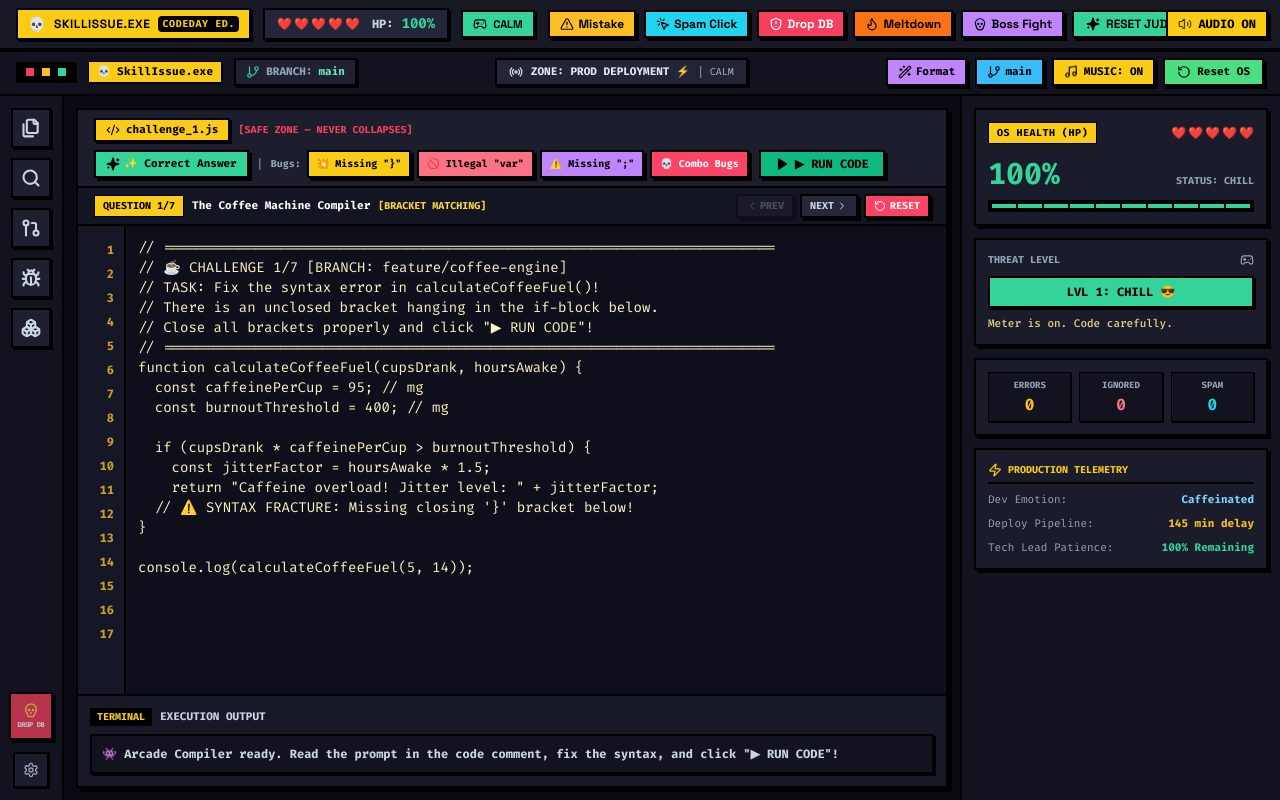
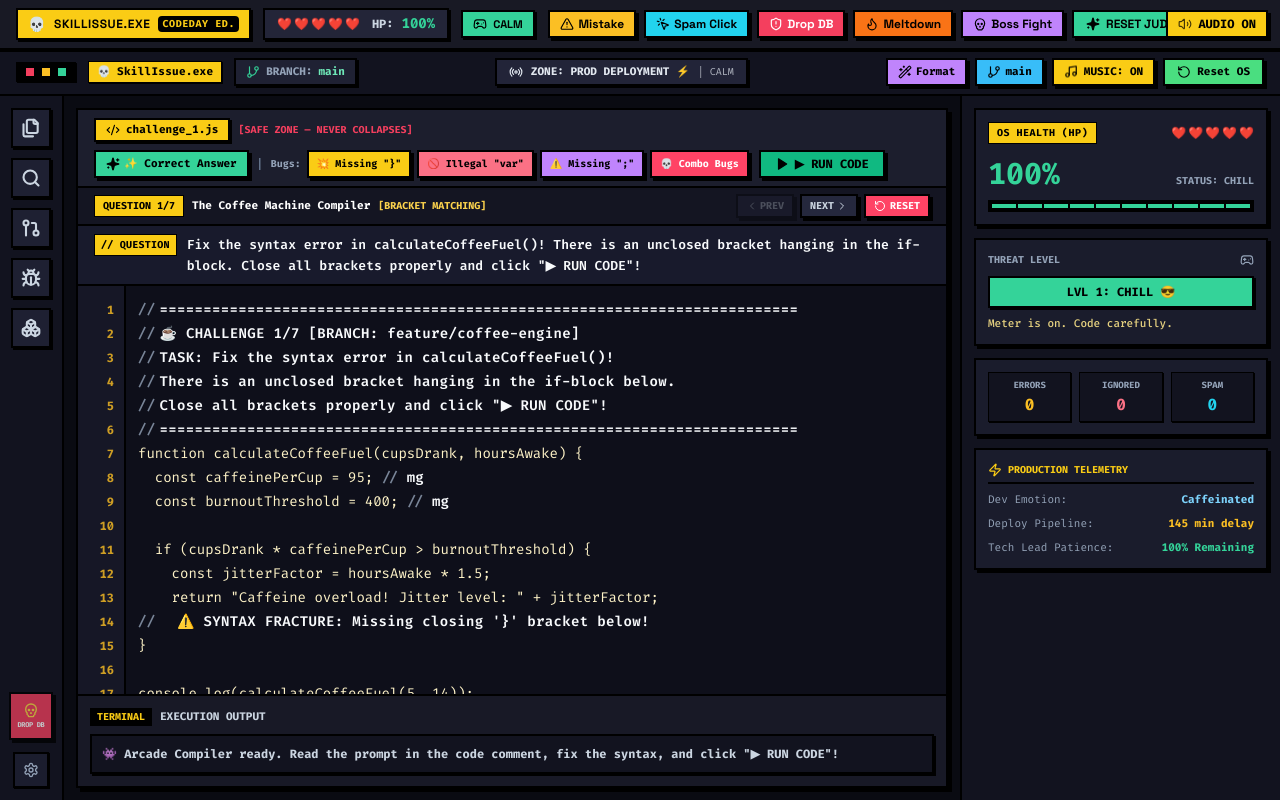
Before and after one commit to sagarrathi16/SkillIssue.exe, a React (Vite) app: page / in a window 1280 px wide. Built offline with nearby package versions, Linux system fonts and the light colour scheme.

Commit message:
style(editor): make question prompt and code comment text color lighter for all challenges

```diff
--- a/src/components/MiniEditor.jsx
+++ b/src/components/MiniEditor.jsx
@@ -1,4 +1,4 @@
-import React, { useState } from 'react';
+import React, { useState, useRef } from 'react';
 import { useOS, OSMood } from '../app/osStateMachine';
 import { validateCode, CODING_CHALLENGES, BUG_PRESETS, DEFAULT_CODE_SNIPPET } from '../logic/mistakeDetector';
 import { audioManager } from '../audio/AudioManager';
@@ -33,6 +33,16 @@ export function MiniEditor({ dismissedCodeSnapshot, onCodeChange, onClearDismiss
     text: '👾 Arcade Compiler ready. Read the prompt in the code comment, fix the syntax, and click "▶ RUN CODE"!',
     timestamp: null,
   });
+
+  const backdropRef = useRef(null);
+  const textareaRef = useRef(null);
+
+  const handleEditorScroll = (e) => {
+    if (backdropRef.current) {
+      backdropRef.current.scrollTop = e.target.scrollTop;
+      backdropRef.current.scrollLeft = e.target.scrollLeft;
+    }
+  };
 
   const triggerJolt = () => {
     setIsJolting(true);
@@ -441,6 +451,16 @@ export function MiniEditor({ dismissedCodeSnapshot, onCodeChange, onClearDismiss
         </div>
       </div>
 
+      {/* Dedicated Question Task Prompt Banner (Lighter text color) */}
+      <div className="bg-[#181A2C] border-b-2 border-black px-4 py-2 flex items-start gap-2.5 text-xs select-none">
+        <span className="bg-[#FACC15] text-black font-black px-1.5 py-0.5 border border-black font-mono text-[10px] shrink-0 uppercase tracking-wide">
+          // QUESTION
+        </span>
+        <p className="text-[#F8FAFC] font-mono text-xs sm:text-[13px] font-semibold leading-relaxed">
+          {activeChallenge.taskPrompt}
+        </p>
+      </div>
+
       {/* OS Congratulation Celebration Ribbon */}
       {congratsBanner && (
         <div className="bg-[#10B981] text-black border-b-2 border-black px-4 py-2 flex items-center justify-between font-mono text-xs font-black shadow-[0_2px_0_#000] animate-in fade-in slide-in-from-top duration-300">
@@ -536,15 +556,70 @@ export function MiniEditor({ dismissedCodeSnapshot, onCodeChange, onClearDismiss
           </div>
         )}
 
-        {/* Text Area */}
+        {/* Code Container with Syntax Highlight Backdrop & Lighter Comments */}
+        <div className="flex-1 relative overflow-hidden">
+          {/* Backdrop with Lighter Comment Highlighting */}
+          <div
+            ref={backdropRef}
+            aria-hidden="true"
+            className="absolute inset-0 p-3 leading-6 font-mono text-xs sm:text-sm overflow-hidden pointer-events-none whitespace-pre select-none z-0"
+          >
+            {lines.map((line, idx) => {
+              const trimmed = line.trim();
+              const isErrorLine = errorLine === idx;
+              if (trimmed.startsWith('//') || trimmed.startsWith('/*') || trimmed.startsWith('*')) {
+                return (
+                  <div
+                    key={idx}
+                    className={`leading-6 text-[#F8FAFC] font-semibold tracking-wide ${
+                      isErrorLine ? 'bg-rose-500/20 text-rose-100' : ''
+                    }`}
+                  >
+                    <span className="text-[#94A3B8] font-mono mr-1 opacity-80">//</span>
+                    <span className="text-[#F8FAFC] font-mono">{line.replace(/^(\s*)\/\/\s?/, '$1')}</span>
+                  </div>
+                );
+              }
+              const inlineCommentIdx = line.indexOf('//');
+              if (inlineCommentIdx !== -1) {
+                const codePart = line.substring(0, inlineCommentIdx);
+                const commentPart = line.substring(inlineCommentIdx);
+                return (
+                  <div
+                    key={idx}
+                    className={`leading-6 ${isErrorLine ? 'bg-rose-500/20' : ''}`}
+                  >
+                    <span className="text-amber-100 font-mono">{codePart}</span>
+                    <span className="text-[#F8FAFC] font-semibold font-mono">
+                      <span className="text-[#94A3B8] opacity-80 font-mono">//</span>
+                      <span className="text-[#F8FAFC] font-mono">{commentPart.replace(/^\/\/\s?/, ' ')}</span>
+                    </span>
+                  </div>
+                );
+              }
+              return (
+                <div
+                  key={idx}
+                  className={`leading-6 text-amber-100 font-mono ${isErrorLine ? 'bg-rose-500/20' : ''}`}
+                >
+                  {line || ' '}
+                </div>
+              );
+            })}
+          </div>
+
+          {/* Interactive Text Area on Top */}
           <textarea
+            ref={textareaRef}
             value={code}
             onChange={(e) => updateCode(e.target.value)}
+            onScroll={handleEditorScroll}
             onKeyDown={handleKeyDown}
             spellCheck="false"
-          className={`flex-1 bg-transparent p-3 leading-6 resize-none focus:outline-none focus:ring-0 font-mono text-xs sm:text-sm overflow-y-auto selection:bg-[#FACC15] selection:text-black relative z-10 transition-colors ${codeGlitchClass}`}
+            className={`absolute inset-0 p-3 leading-6 resize-none focus:outline-none focus:ring-0 font-mono text-xs sm:text-sm overflow-y-auto selection:bg-[#FACC15] selection:text-black z-10 bg-transparent text-transparent caret-[#FACC15] ${codeGlitchClass}`}
             placeholder="Write JavaScript code here..."
           />
+        </div>
       </div>
 
       {/* Terminal / Output Console at the Bottom */}
--- a/src/logic/mistakeDetector.js
+++ b/src/logic/mistakeDetector.js
@@ -10,6 +10,7 @@ export const CODING_CHALLENGES = [
     difficulty: 'Novice Hacker',
     tag: 'BRACKET MATCHING',
     branch: 'feature/coffee-engine',
+    taskPrompt: 'Fix the syntax error in calculateCoffeeFuel()! There is an unclosed bracket hanging in the if-block. Close all brackets properly and click "▶ RUN CODE"!',
     starterCode: `// =========================================================================
 // ☕ CHALLENGE 1/7 [BRANCH: feature/coffee-engine]
 // TASK: Fix the syntax error in calculateCoffeeFuel()!
@@ -51,6 +52,7 @@ console.log(calculateCoffeeFuel(5, 14));`,
     difficulty: 'Modern Standards',
     tag: 'LEGACY REFACTOR',
     branch: 'refactor/ban-var',
+    taskPrompt: 'In 2026, the OS refuses to compile code using deprecated "var"! Refactor all "var" declarations to "const" or "let", ensure statements have semicolons, and click "▶ RUN CODE"!',
     starterCode: `// =========================================================================
 // 🚫 CHALLENGE 2/7 [BRANCH: refactor/ban-var]
 // TASK: In 2026, the OS refuses to compile code using deprecated 'var'!
@@ -92,6 +94,7 @@ console.log(hackerName, "survival check:", checkSurvival());`,
     difficulty: 'Bracket Alignment',
     tag: 'MISMATCH FIX',
     branch: 'fix/prize-pool',
+    taskPrompt: 'Your hackathon team won 1st place! Fix the mismatched bracket in splitPrizePool() so everyone can get paid!',
     starterCode: `// =========================================================================
 // 💰 CHALLENGE 3/7 [BRANCH: fix/prize-pool]
 // TASK: Your hackathon team won 1st place! Fix the mismatched bracket
@@ -132,6 +135,7 @@ console.log("Payout per hacker: $" + splitPrizePool(6000, 4));`,
     difficulty: 'CodeDay Final Boss',
     tag: 'DUAL FIX',
     branch: 'release/v1.0-midnight-ship',
+    taskPrompt: 'Final CodeDay deployment! Fix the missing semicolon AND the unclosed condition bracket in deployService() to ship cleanly!',
     starterCode: `// =========================================================================
 // 🚀 CHALLENGE 4/7 [BRANCH: release/v1.0-midnight-ship]
 // TASK: Final CodeDay deployment! Fix the missing semicolon AND the unclosed
@@ -172,6 +176,7 @@ console.log(deployService("SkillIssueCore", "c0deday"));`,
     difficulty: 'Algorithmic Safeguard',
     tag: 'LOOP DEFECT',
     branch: 'hotfix/infinite-loop',
+    taskPrompt: 'Fix the infinite while-loop in drainServerQueue()! The loop checks (remainingJobs > 0), but remainingJobs is never decremented. Add "remainingJobs--;" inside the loop!',
     starterCode: `// =========================================================================
 // ♾️ CHALLENGE 5/7 [BRANCH: hotfix/infinite-loop]
 // TASK: Fix the infinite while-loop in drainServerQueue()!
@@ -217,6 +222,7 @@ console.log(drainServerQueue(5));`,
     difficulty: 'Syntax & Strings',
     tag: 'SEED ROUND',
     branch: 'feat/ai-pitch-deck',
+    taskPrompt: 'Your Koramangala founder is pitching VCs! Fix the broken string syntax in generateStartupPitch() to close the $5M seed round!',
     starterCode: `// =========================================================================
 // 🦄 CHALLENGE 6/7 [BRANCH: feat/ai-pitch-deck]
 // TASK: Your Koramangala founder is pitching VCs! Fix the broken string
@@ -249,6 +255,7 @@ console.log(generateStartupPitch(10, "Autonomous Agent OS"));`,
     difficulty: 'Git Mastery',
     tag: 'MERGE CONFLICT',
     branch: 'chaos/merge-conflict',
+    taskPrompt: 'Resolve the Git merge conflict markers! Delete "<<<<<<< HEAD", "=======", and ">>>>>>>", pick the winning fare logic, and click "▶ RUN CODE"!',
     starterCode: `// =========================================================================
 // 🔀 CHALLENGE 7/7 [BRANCH: chaos/merge-conflict]
 // TASK: Resolve the Git merge conflict markers below!
```
Lines whose indentation alone changed are shown as unchanged.
